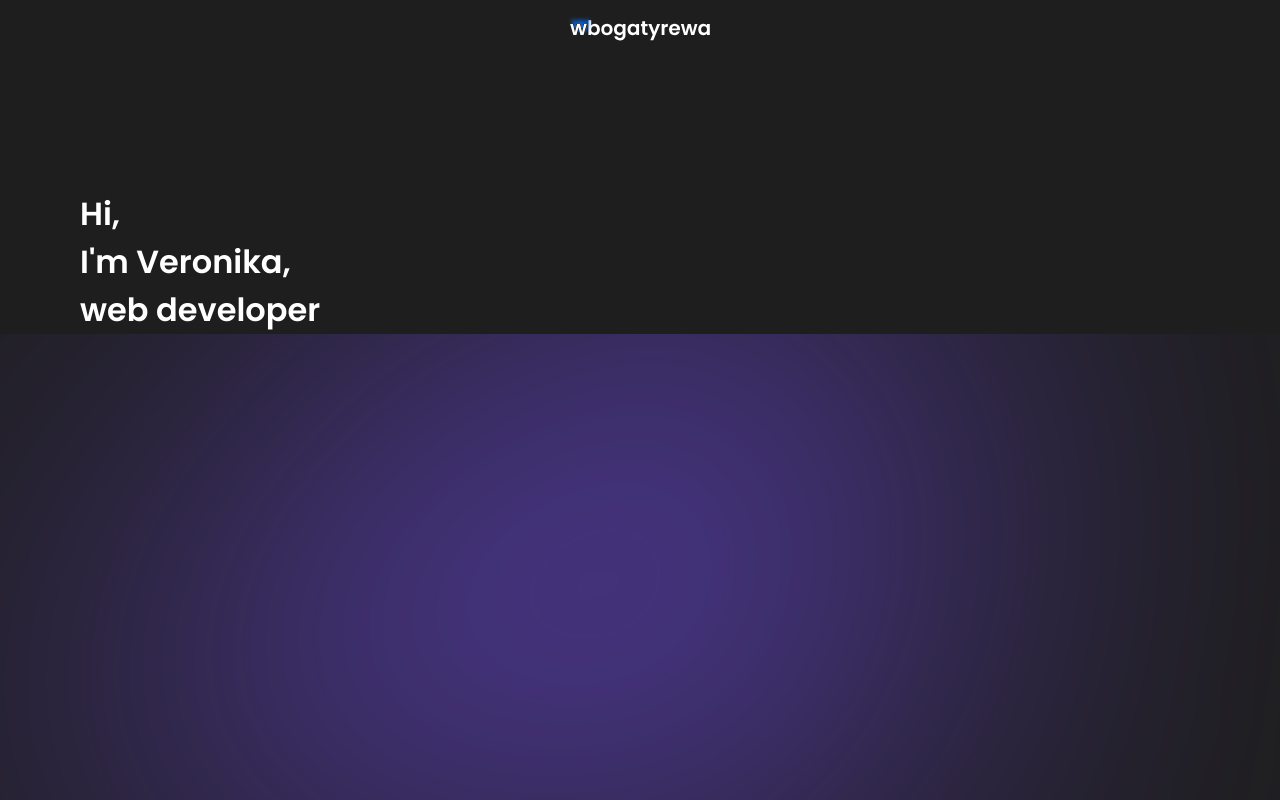
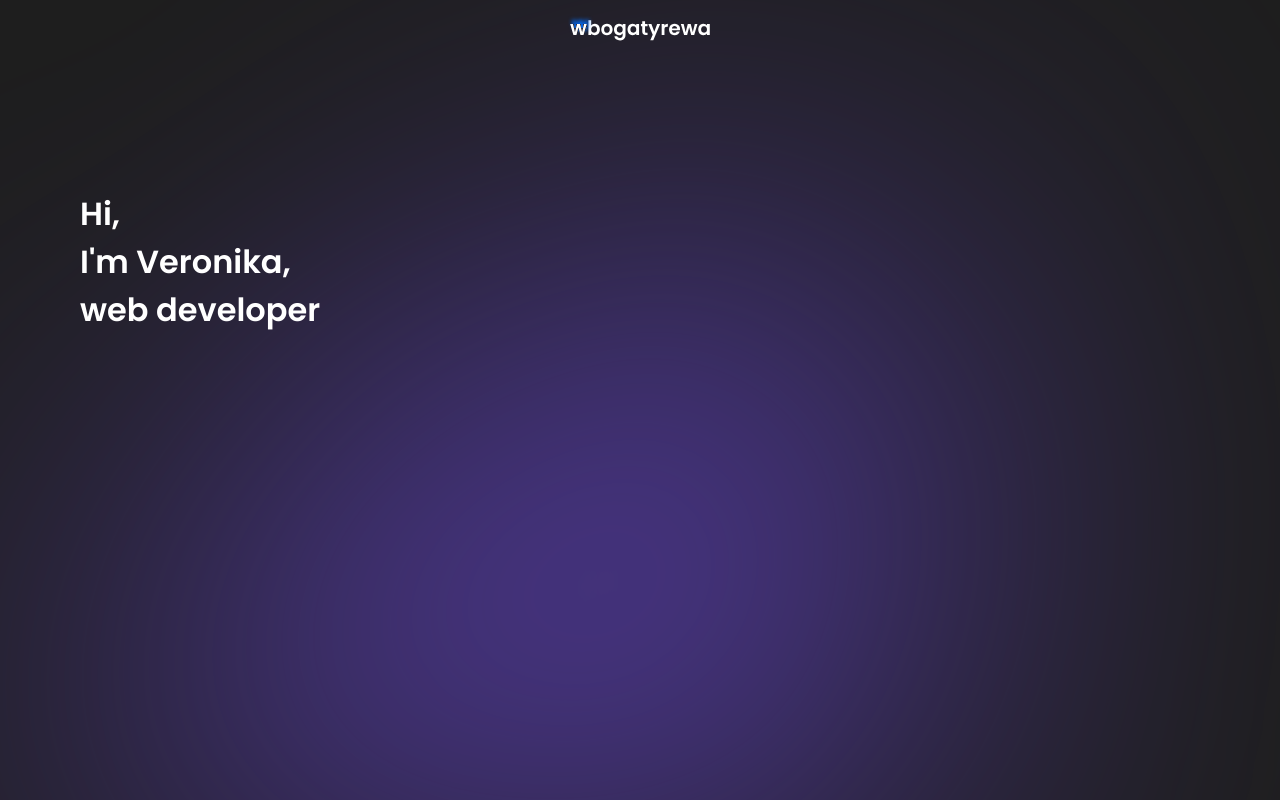
Before and after one commit to wbogatyrewa/portfolio, a React (Create React App) app: page / in a window 1280 px wide. Shown: the top 800 px of the page. Built offline with nearby package versions, Linux system fonts and the light colour scheme.

Commit message:
del bg from html

```diff
--- a/src/index.css
+++ b/src/index.css
@@ -4,13 +4,10 @@
   --background-dark: #1E1E1E;
 }
 
-html, body {
-  background-color: var(--background-dark);
-}
-
 body {
   margin: 0;
   box-sizing: border-box;
+  background-color: var(--background-dark);
   font-family: 'Poppins', -apple-system, BlinkMacSystemFont, 'Segoe UI', 'Roboto', 'Oxygen',
     'Ubuntu', 'Cantarell', 'Fira Sans', 'Droid Sans', 'Helvetica Neue',
     sans-serif;
```
